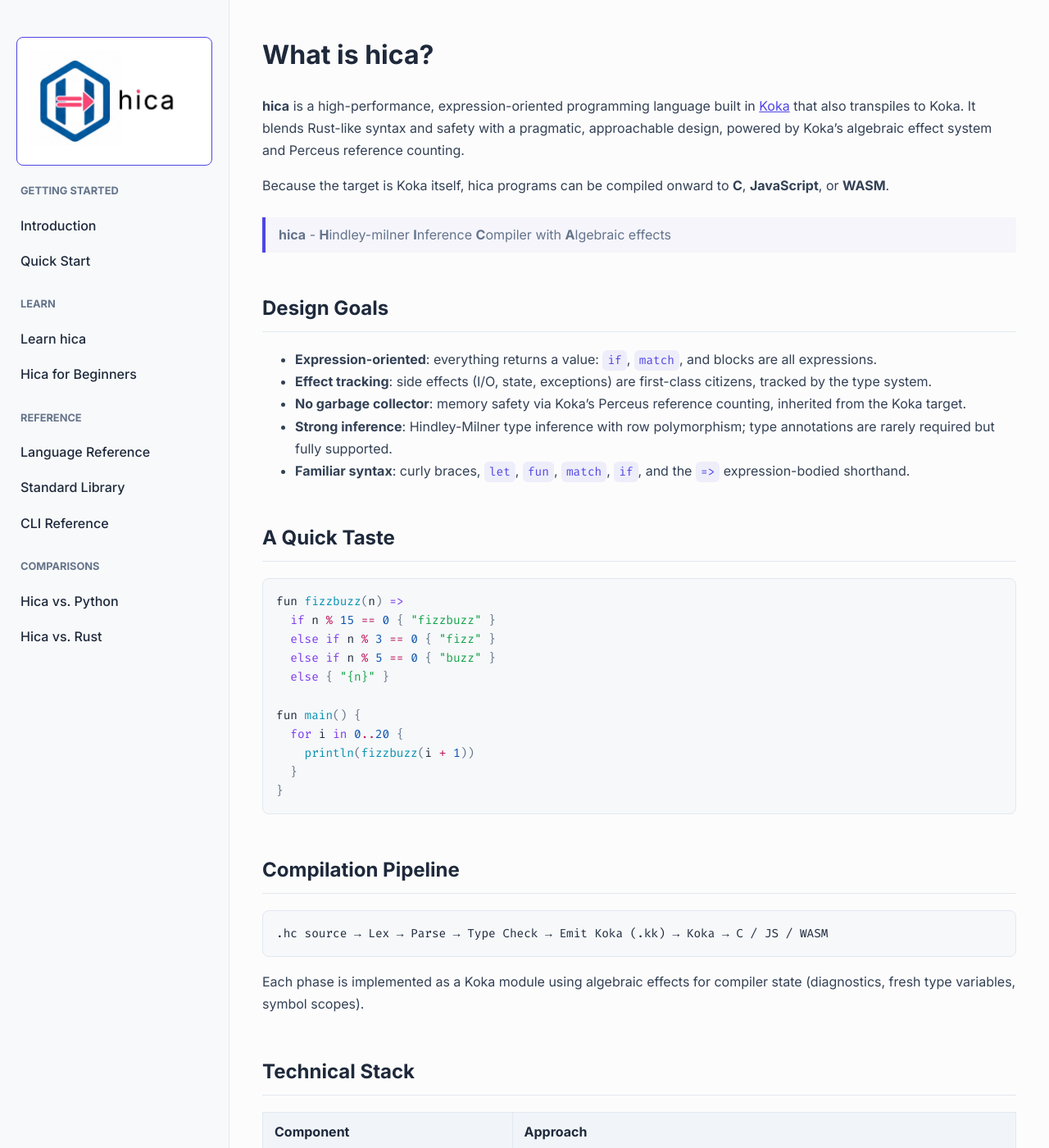
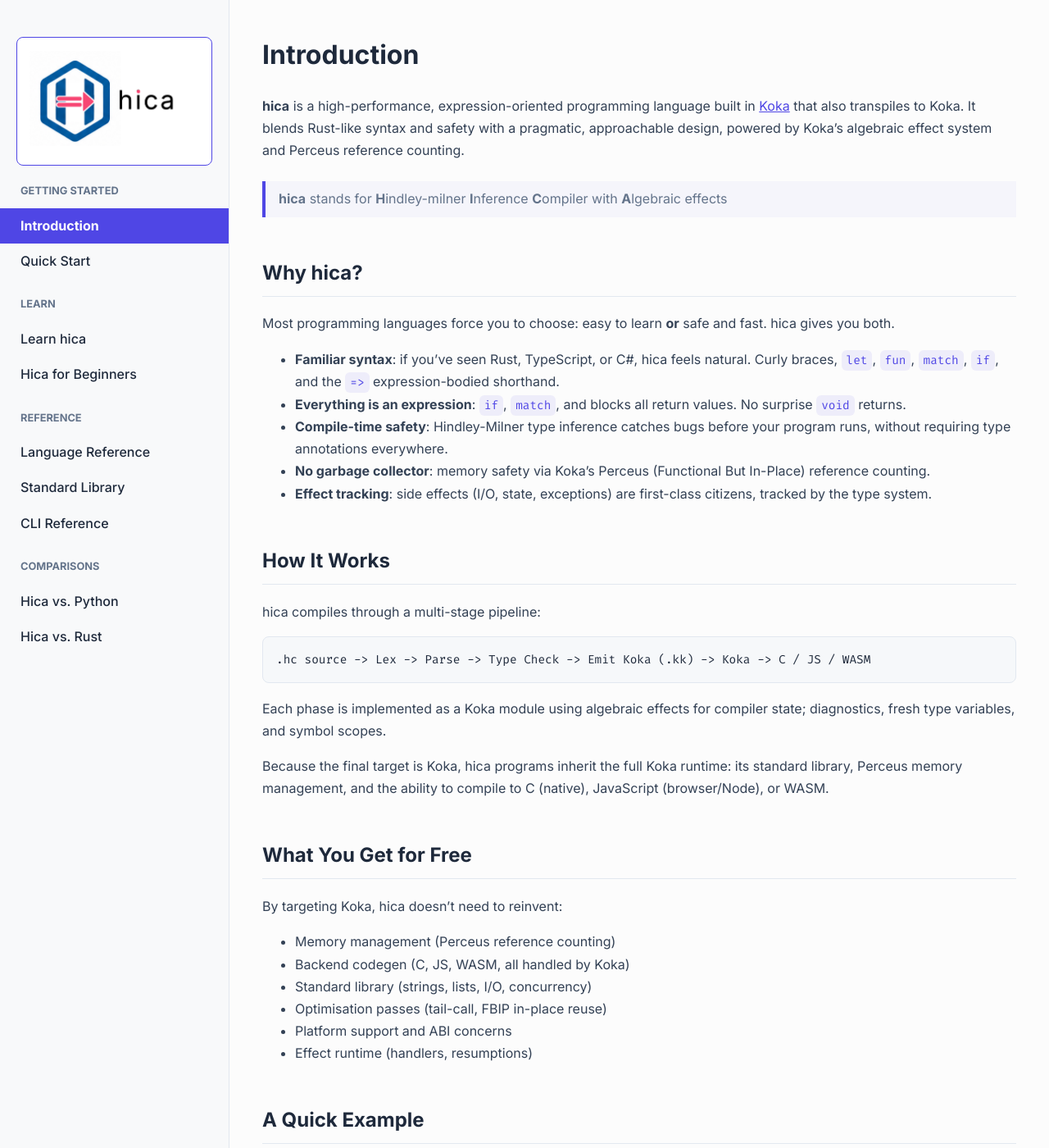
Before and after one commit to cladam/hica, a Jekyll site: the page built from docs/index.md, in a window 1280 px wide and 1400 px high. Shown: the whole window at 82% size. Built offline with Jekyll 4.4.1, drawn with Linux system fonts in a browser that asks for light colours; some of the changed text lies outside the part shown.

Commit message:
docs: merge intro into docs index, remove duplicate

````diff
--- a/_includes/sidebar.html
+++ b/_includes/sidebar.html
@@ -10,7 +10,7 @@
       <h3 class="nav-category-title">Getting Started</h3>
       <ul>
         <li>
-          <a href="{{ '/docs/intro' | relative_url }}" {% if page.url == "/docs/intro/" %}class="active"{% endif %}>
+          <a href="{{ '/docs/' | relative_url }}" {% if page.url == "/docs/" %}class="active"{% endif %}>
             Introduction
           </a>
         </li>
--- a/docs/index.md
+++ b/docs/index.md
@@ -1,25 +1,48 @@
 ---
 layout: default
-title: hica - A Modern Systems Language
+title: Introduction - hica
 ---
 
-# What is hica?
+# Introduction
 
 **hica** is a high-performance, expression-oriented programming language built in [Koka](https://koka-lang.github.io/) that also transpiles to Koka. It blends Rust-like syntax and safety with a pragmatic, approachable design, powered by Koka's algebraic effect system and Perceus reference counting.
 
-Because the target is Koka itself, hica programs can be compiled onward to **C**, **JavaScript**, or **WASM**.
+> **hica** stands for **H**indley-milner **I**nference **C**ompiler with **A**lgebraic effects
 
-> **hica** - **H**indley-milner **I**nference **C**ompiler with **A**lgebraic effects
+## Why hica?
 
-## Design Goals
+Most programming languages force you to choose: easy to learn **or** safe and fast. hica gives you both.
 
-- **Expression-oriented**: everything returns a value: `if`, `match`, and blocks are all expressions.
+- **Familiar syntax**: if you've seen Rust, TypeScript, or C#, hica feels natural. Curly braces, `let`, `fun`, `match`, `if`, and the `=>` expression-bodied shorthand.
+- **Everything is an expression**: `if`, `match`, and blocks all return values. No surprise `void` returns.
+- **Compile-time safety**: Hindley-Milner type inference catches bugs before your program runs, without requiring type annotations everywhere.
+- **No garbage collector**: memory safety via Koka's Perceus (Functional But In-Place) reference counting.
 - **Effect tracking**: side effects (I/O, state, exceptions) are first-class citizens, tracked by the type system.
-- **No garbage collector**: memory safety via Koka's Perceus reference counting, inherited from the Koka target.
-- **Strong inference**: Hindley-Milner type inference with row polymorphism; type annotations are rarely required but fully supported.
-- **Familiar syntax**: curly braces, `let`, `fun`, `match`, `if`, and the `=>` expression-bodied shorthand.
 
-## A Quick Taste
+## How It Works
+
+hica compiles through a multi-stage pipeline:
+
+```
+.hc source -> Lex -> Parse -> Type Check -> Emit Koka (.kk) -> Koka -> C / JS / WASM
+```
+
+Each phase is implemented as a Koka module using algebraic effects for compiler state; diagnostics, fresh type variables, and symbol scopes.
+
+Because the final target is Koka, hica programs inherit the full Koka runtime: its standard library, Perceus memory management, and the ability to compile to C (native), JavaScript (browser/Node), or WASM.
+
+## What You Get for Free
+
+By targeting Koka, hica doesn't need to reinvent:
+
+- Memory management (Perceus reference counting)
+- Backend codegen (C, JS, WASM, all handled by Koka)
+- Standard library (strings, lists, I/O, concurrency)
+- Optimisation passes (tail-call, FBIP in-place reuse)
+- Platform support and ABI concerns
+- Effect runtime (handlers, resumptions)
+
+## A Quick Example
 
 ```rust
 fun fizzbuzz(n) =>
@@ -35,14 +58,6 @@
 }
 ```
 
-## Compilation Pipeline
-
-```
-.hc source → Lex → Parse → Type Check → Emit Koka (.kk) → Koka → C / JS / WASM
-```
-
-Each phase is implemented as a Koka module using algebraic effects for compiler state (diagnostics, fresh type variables, symbol scopes).
-
 ## Technical Stack
 
 | Component             | Approach                                        |
@@ -55,4 +70,15 @@
 | Memory management     | Perceus (inherited from Koka target)            |
 | Backend target        | Koka (.kk) -> C / JS / WASM via Koka            |
 
-Ready to get started? Check the [Quick Start](/hica/docs/quick-start) guide, or dive into [Learn hica](/hica/docs/learn) for a step-by-step tutorial.
+## Inspirations
+
+- [Koka](https://koka-lang.github.io/) - language with algebraic effects and Perceus memory management
+- [Lisette](https://lisette.run/) - Rust-inspired language that compiles to Go
+- C# - the `=>` operator and query expression syntax
+- Python - easy and powerful lists
+
+## Next Steps
+
+- [Quick Start](/hica/docs/quick-start) - install and run your first program
+- [Learn hica](/hica/docs/learn) - 20 progressive lessons, one concept at a time
+- [Language Reference](/hica/docs/language-reference) - the full syntax and semantics
--- a/index.html
+++ b/index.html
@@ -74,7 +74,7 @@
                             Perceus reference counting. Familiar syntax.
                         </p>
                         <div className="flex flex-col sm:flex-row justify-center gap-4">
-                            <a href="https://cladam.github.io/hica/docs/intro"
+                            <a href="https://cladam.github.io/hica/docs/"
                                className="px-8 py-4 rounded-xl font-bold text-lg text-white shadow-lg transition-all flex items-center justify-center gap-2"
                                style={{backgroundColor: theme.indigo}}>
                                 Read the docs <Icon name="arrow-right" size={20}/>
````
Also changed, not shown: docs/intro.md (deleted, +0 -72 lines).
